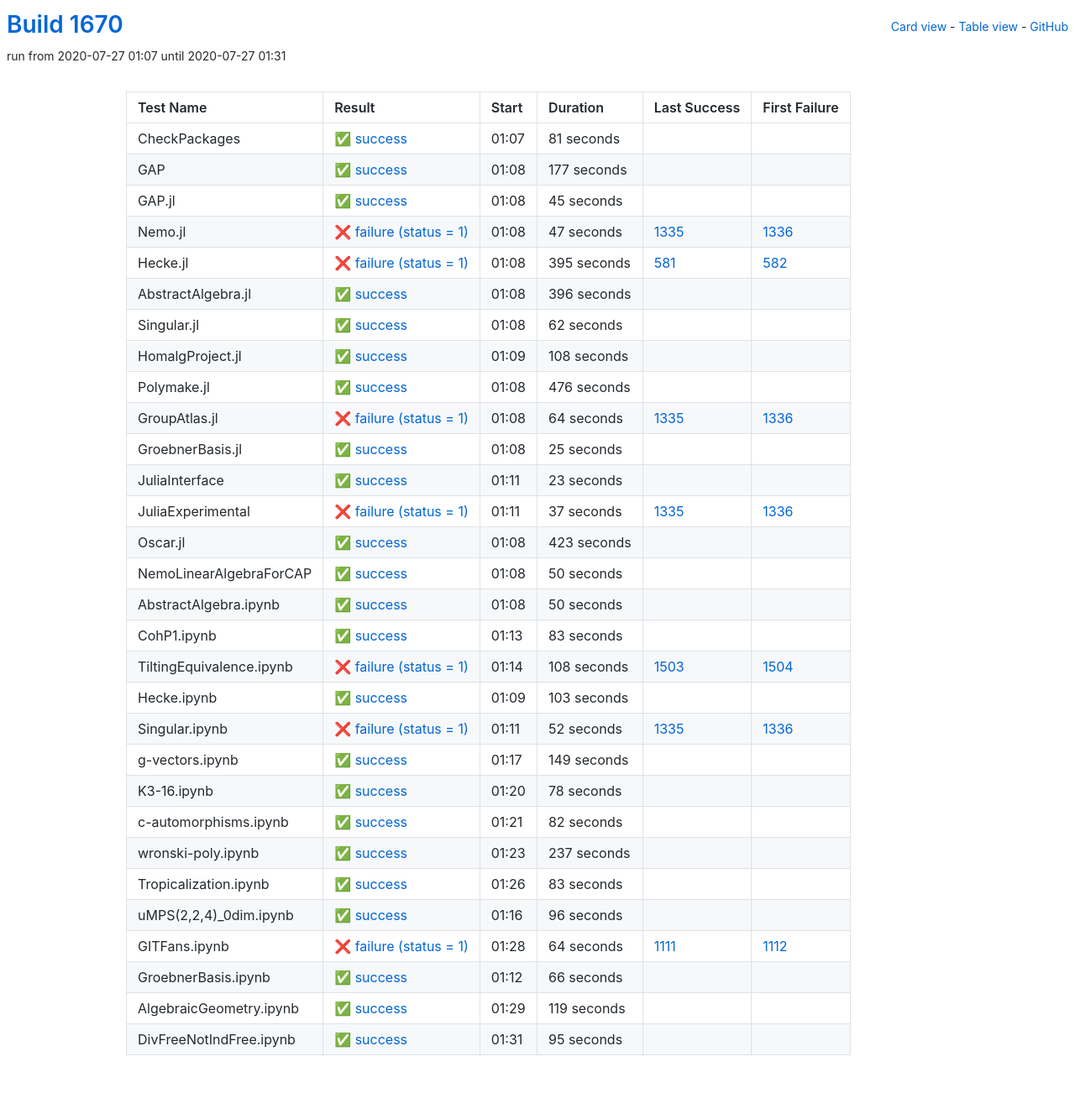
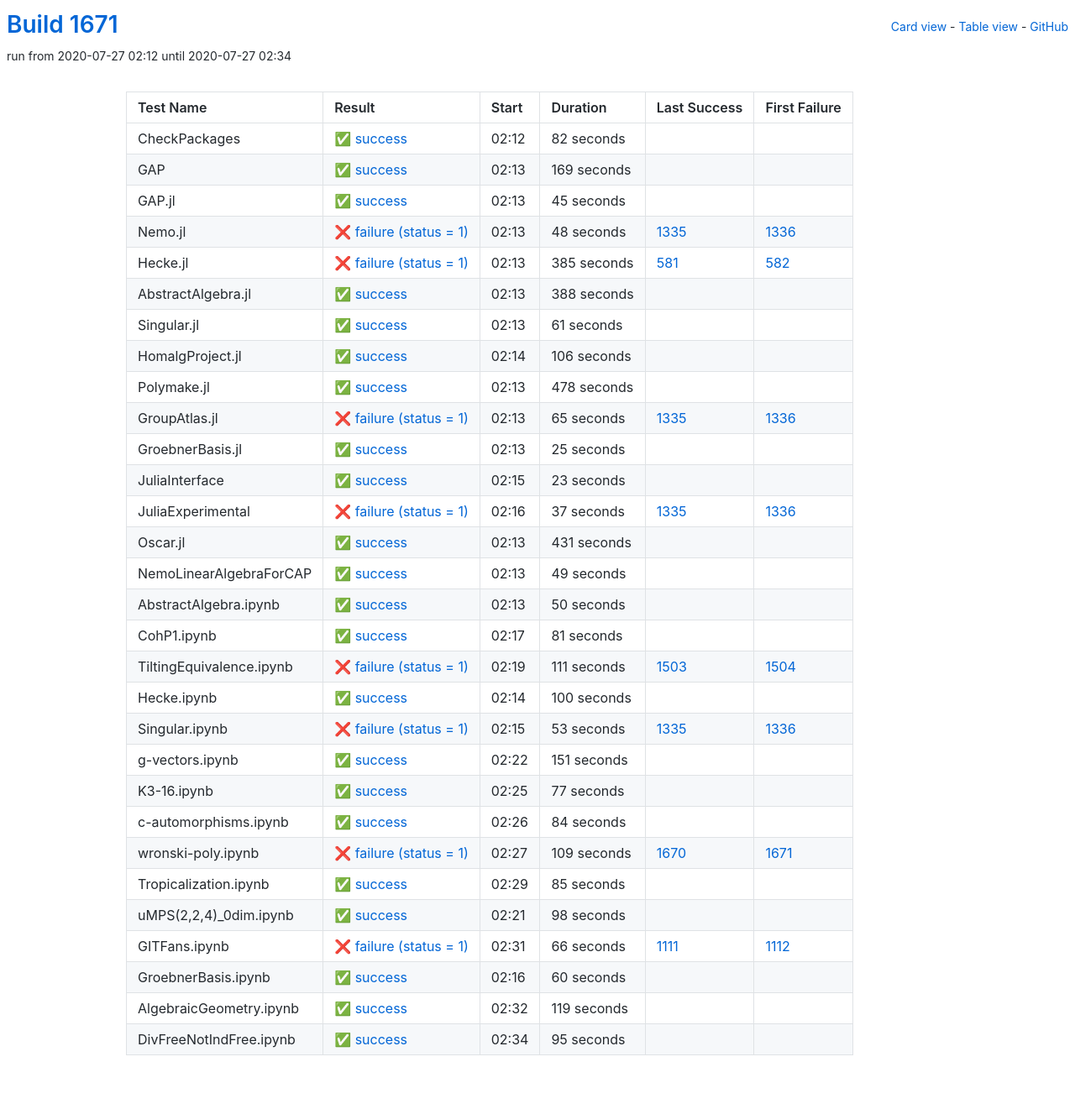
Before and after one commit to oscar-system/oscar-ci-status-1.4, a Jekyll site: the page built from table.html, in a window 1280 px wide. Shown: the whole page at 84% size. Built offline with Jekyll 4.4.1, drawn with Linux system fonts in a browser that asks for light colours.

Commit message:
Build #1671

```diff
--- a/_data/ci.yml
+++ b/_data/ci.yml
@@ -1,6 +1,6 @@
 ---
-build: 1670
-build_url: https://oscarci.mathematik.uni-kl.de/job/oscar-julia-1.4/1670/
+build: 1671
+build_url: https://oscarci.mathematik.uni-kl.de/job/oscar-julia-1.4/1671/
 job: oscar-julia-1.4
 organization: oscar-system
 repo: oscar-ci-status-1.4
@@ -8,32 +8,32 @@ repourl: https://github.com/oscar-system/oscar-ci-status-1.4
 tests:
 - name: CheckPackages
   id: checkpackages
-  log: https://oscarci.mathematik.uni-kl.de/job/oscar-julia-1.4/1670/artifact/logs/build-1670/CheckPackages.log
-  start: 2020-07-27 01:07
+  log: https://oscarci.mathematik.uni-kl.de/job/oscar-julia-1.4/1671/artifact/logs/build-1671/CheckPackages.log
+  start: 2020-07-27 02:12
   success: true
   exitcode: 0
   status: success
-  duration: 81
+  duration: 82
   last_success: false
   last_success_url:
   first_failure: false
   first_failure_url:
 - name: GAP
   id: gap
-  log: https://oscarci.mathematik.uni-kl.de/job/oscar-julia-1.4/1670/artifact/logs/build-1670/GAP.log
-  start: 2020-07-27 01:08
+  log: https://oscarci.mathematik.uni-kl.de/job/oscar-julia-1.4/1671/artifact/logs/build-1671/GAP.log
+  start: 2020-07-27 02:13
   success: true
   exitcode: 0
   status: success
-  duration: 177
+  duration: 169
   last_success: false
   last_success_url:
   first_failure: false
   first_failure_url:
 - name: GAP.jl
   id: gap-jl
-  log: https://oscarci.mathematik.uni-kl.de/job/oscar-julia-1.4/1670/artifact/logs/build-1670/GAP.jl.log
-  start: 2020-07-27 01:08
+  log: https://oscarci.mathematik.uni-kl.de/job/oscar-julia-1.4/1671/artifact/logs/build-1671/GAP.jl.log
+  start: 2020-07-27 02:13
   success: true
   exitcode: 0
   status: success
@@ -44,92 +44,92 @@ tests:
   first_failure_url:
 - name: Nemo.jl
   id: nemo-jl
-  log: https://oscarci.mathematik.uni-kl.de/job/oscar-julia-1.4/1670/artifact/logs/build-1670/Nemo.jl.log
-  start: 2020-07-27 01:08
+  log: https://oscarci.mathematik.uni-kl.de/job/oscar-julia-1.4/1671/artifact/logs/build-1671/Nemo.jl.log
+  start: 2020-07-27 02:13
   success: false
   exitcode: 1
   status: failure
-  duration: 47
+  duration: 48
   last_success: 1335
   last_success_url: https://oscarci.mathematik.uni-kl.de/job/oscar-julia-1.4/1335/
   first_failure: 1336
   first_failure_url: https://oscarci.mathematik.uni-kl.de/job/oscar-julia-1.4/1336/
 - name: Hecke.jl
   id: hecke-jl
-  log: https://oscarci.mathematik.uni-kl.de/job/oscar-julia-1.4/1670/artifact/logs/build-1670/Hecke.jl.log
-  start: 2020-07-27 01:08
+  log: https://oscarci.mathematik.uni-kl.de/job/oscar-julia-1.4/1671/artifact/logs/build-1671/Hecke.jl.log
+  start: 2020-07-27 02:13
   success: false
   exitcode: 1
   status: failure
-  duration: 395
+  duration: 385
   last_success: 581
   last_success_url: https://oscarci.mathematik.uni-kl.de/job/oscar-julia-1.4/581/
   first_failure: 582
   first_failure_url: https://oscarci.mathematik.uni-kl.de/job/oscar-julia-1.4/582/
 - name: AbstractAlgebra.jl
   id: abstractalgebra-jl
-  log: https://oscarci.mathematik.uni-kl.de/job/oscar-julia-1.4/1670/artifact/logs/build-1670/AbstractAlgebra.jl.log
-  start: 2020-07-27 01:08
+  log: https://oscarci.mathematik.uni-kl.de/job/oscar-julia-1.4/1671/artifact/logs/build-1671/AbstractAlgebra.jl.log
+  start: 2020-07-27 02:13
   success: true
   exitcode: 0
   status: success
-  duration: 396
+  duration: 388
   last_success: false
   last_success_url:
   first_failure: false
   first_failure_url:
 - name: Singular.jl
   id: singular-jl
-  log: https://oscarci.mathematik.uni-kl.de/job/oscar-julia-1.4/1670/artifact/logs/build-1670/Singular.jl.log
-  start: 2020-07-27 01:08
+  log: https://oscarci.mathematik.uni-kl.de/job/oscar-julia-1.4/1671/artifact/logs/build-1671/Singular.jl.log
+  start: 2020-07-27 02:13
   success: true
   exitcode: 0
   status: success
-  duration: 62
+  duration: 61
   last_success: false
   last_success_url:
   first_failure: false
   first_failure_url:
 - name: HomalgProject.jl
   id: homalgproject-jl
-  log: https://oscarci.mathematik.uni-kl.de/job/oscar-julia-1.4/1670/artifact/logs/build-1670/HomalgProject.jl.log
-  start: 2020-07-27 01:09
+  log: https://oscarci.mathematik.uni-kl.de/job/oscar-julia-1.4/1671/artifact/logs/build-1671/HomalgProject.jl.log
+  start: 2020-07-27 02:14
   success: true
   exitcode: 0
   status: success
-  duration: 108
+  duration: 106
   last_success: false
   last_success_url:
   first_failure: false
   first_failure_url:
 - name: Polymake.jl
   id: polymake-jl
-  log: https://oscarci.mathematik.uni-kl.de/job/oscar-julia-1.4/1670/artifact/logs/build-1670/Polymake.jl.log
-  start: 2020-07-27 01:08
+  log: https://oscarci.mathematik.uni-kl.de/job/oscar-julia-1.4/1671/artifact/logs/build-1671/Polymake.jl.log
+  start: 2020-07-27 02:13
   success: true
   exitcode: 0
   status: success
-  duration: 476
+  duration: 478
   last_success: false
   last_success_url:
   first_failure: false
   first_failure_url:
 - name: GroupAtlas.jl
   id: groupatlas-jl
-  log: https://oscarci.mathematik.uni-kl.de/job/oscar-julia-1.4/1670/artifact/logs/build-1670/GroupAtlas.jl.log
-  start: 2020-07-27 01:08
+  log: https://oscarci.mathematik.uni-kl.de/job/oscar-julia-1.4/1671/artifact/logs/build-1671/GroupAtlas.jl.log
+  start: 2020-07-27 02:13
   success: false
   exitcode: 1
   status: failure
-  duration: 64
+  duration: 65
   last_success: 1335
   last_success_url: https://oscarci.mathematik.uni-kl.de/job/oscar-julia-1.4/1335/
   first_failure: 1336
   first_failure_url: https://oscarci.mathematik.uni-kl.de/job/oscar-julia-1.4/1336/
 - name: GroebnerBasis.jl
   id: groebnerbasis-jl
-  log: https://oscarci.mathematik.uni-kl.de/job/oscar-julia-1.4/1670/artifact/logs/build-1670/GroebnerBasis.jl.log
-  start: 2020-07-27 01:08
+  log: https://oscarci.mathematik.uni-kl.de/job/oscar-julia-1.4/1671/artifact/logs/build-1671/GroebnerBasis.jl.log
+  start: 2020-07-27 02:13
   success: true
   exitcode: 0
   status: success
@@ -140,8 +140,8 @@ tests:
   first_failure_url:
 - name: JuliaInterface
   id: juliainterface
-  log: https://oscarci.mathematik.uni-kl.de/job/oscar-julia-1.4/1670/artifact/logs/build-1670/JuliaInterface.log
-  start: 2020-07-27 01:11
+  log: https://oscarci.mathematik.uni-kl.de/job/oscar-julia-1.4/1671/artifact/logs/build-1671/JuliaInterface.log
+  start: 2020-07-27 02:15
   success: true
   exitcode: 0
   status: success
@@ -152,8 +152,8 @@ tests:
   first_failure_url:
 - name: JuliaExperimental
   id: juliaexperimental
-  log: https://oscarci.mathematik.uni-kl.de/job/oscar-julia-1.4/1670/artifact/logs/build-1670/JuliaExperimental.log
-  start: 2020-07-27 01:11
+  log: https://oscarci.mathematik.uni-kl.de/job/oscar-julia-1.4/1671/artifact/logs/build-1671/JuliaExperimental.log
+  start: 2020-07-27 02:16
   success: false
   exitcode: 1
   status: failure
@@ -164,32 +164,32 @@ tests:
   first_failure_url: https://oscarci.mathematik.uni-kl.de/job/oscar-julia-1.4/1336/
 - name: Oscar.jl
   id: oscar-jl
-  log: https://oscarci.mathematik.uni-kl.de/job/oscar-julia-1.4/1670/artifact/logs/build-1670/Oscar.jl.log
-  start: 2020-07-27 01:08
+  log: https://oscarci.mathematik.uni-kl.de/job/oscar-julia-1.4/1671/artifact/logs/build-1671/Oscar.jl.log
+  start: 2020-07-27 02:13
   success: true
   exitcode: 0
   status: success
-  duration: 423
+  duration: 431
   last_success: false
   last_success_url:
   first_failure: false
   first_failure_url:
 - name: NemoLinearAlgebraForCAP
   id: nemolinearalgebraforcap
-  log: https://oscarci.mathematik.uni-kl.de/job/oscar-julia-1.4/1670/artifact/logs/build-1670/NemoLinearAlgebraForCAP.log
-  start: 2020-07-27 01:08
+  log: https://oscarci.mathematik.uni-kl.de/job/oscar-julia-1.4/1671/artifact/logs/build-1671/NemoLinearAlgebraForCAP.log
+  start: 2020-07-27 02:13
   success: true
   exitcode: 0
   status: success
-  duration: 50
+  duration: 49
   last_success: false
   last_success_url:
   first_failure: false
   first_failure_url:
 - name: AbstractAlgebra.ipynb
   id: abstractalgebra-ipynb
-  log: https://oscarci.mathematik.uni-kl.de/job/oscar-julia-1.4/1670/artifact/logs/build-1670/AbstractAlgebra.ipynb.log
-  start: 2020-07-27 01:08
+  log: https://oscarci.mathematik.uni-kl.de/job/oscar-julia-1.4/1671/artifact/logs/build-1671/AbstractAlgebra.ipynb.log
+  start: 2020-07-27 02:13
   success: true
   exitcode: 0
   status: success
@@ -200,152 +200,152 @@ tests:
   first_failure_url:
 - name: CohP1.ipynb
   id: cohp1-ipynb
-  log: https://oscarci.mathematik.uni-kl.de/job/oscar-julia-1.4/1670/artifact/logs/build-1670/CohP1.ipynb.log
-  start: 2020-07-27 01:13
+  log: https://oscarci.mathematik.uni-kl.de/job/oscar-julia-1.4/1671/artifact/logs/build-1671/CohP1.ipynb.log
+  start: 2020-07-27 02:17
   success: true
   exitcode: 0
   status: success
-  duration: 83
+  duration: 81
   last_success: false
   last_success_url:
   first_failure: false
   first_failure_url:
 - name: TiltingEquivalence.ipynb
   id: tiltingequivalence-ipynb
-  log: https://oscarci.mathematik.uni-kl.de/job/oscar-julia-1.4/1670/artifact/logs/build-1670/TiltingEquivalence.ipynb.log
-  start: 2020-07-27 01:14
+  log: https://oscarci.mathematik.uni-kl.de/job/oscar-julia-1.4/1671/artifact/logs/build-1671/TiltingEquivalence.ipynb.log
+  start: 2020-07-27 02:19
   success: false
   exitcode: 1
   status: failure
-  duration: 108
+  duration: 111
   last_success: 1503
   last_success_url: https://oscarci.mathematik.uni-kl.de/job/oscar-julia-1.4/1503/
   first_failure: 1504
   first_failure_url: https://oscarci.mathematik.uni-kl.de/job/oscar-julia-1.4/1504/
 - name: Hecke.ipynb
   id: hecke-ipynb
-  log: https://oscarci.mathematik.uni-kl.de/job/oscar-julia-1.4/1670/artifact/logs/build-1670/Hecke.ipynb.log
-  start: 2020-07-27 01:09
+  log: https://oscarci.mathematik.uni-kl.de/job/oscar-julia-1.4/1671/artifact/logs/build-1671/Hecke.ipynb.log
+  start: 2020-07-27 02:14
   success: true
   exitcode: 0
   status: success
-  duration: 103
+  duration: 100
   last_success: false
   last_success_url:
   first_failure: false
   first_failure_url:
 - name: Singular.ipynb
   id: singular-ipynb
-  log: https://oscarci.mathematik.uni-kl.de/job/oscar-julia-1.4/1670/artifact/logs/build-1670/Singular.ipynb.log
-  start: 2020-07-27 01:11
+  log: https://oscarci.mathematik.uni-kl.de/job/oscar-julia-1.4/1671/artifact/logs/build-1671/Singular.ipynb.log
+  start: 2020-07-27 02:15
   success: false
   exitcode: 1
   status: failure
-  duration: 52
+  duration: 53
   last_success: 1335
   last_success_url: https://oscarci.mathematik.uni-kl.de/job/oscar-julia-1.4/1335/
   first_failure: 1336
   first_failure_url: https://oscarci.mathematik.uni-kl.de/job/oscar-julia-1.4/1336/
 - name: g-vectors.ipynb
   id: g-vectors-ipynb
-  log: https://oscarci.mathematik.uni-kl.de/job/oscar-julia-1.4/1670/artifact/logs/build-1670/g-vectors.ipynb.log
-  start: 2020-07-27 01:17
+  log: https://oscarci.mathematik.uni-kl.de/job/oscar-julia-1.4/1671/artifact/logs/build-1671/g-vectors.ipynb.log
+  start: 2020-07-27 02:22
   success: true
   exitcode: 0
   status: success
-  duration: 149
+  duration: 151
   last_success: false
   last_success_url:
   first_failure: false
   first_failure_url:
 - name: K3-16.ipynb
   id: k3-16-ipynb
-  log: https://oscarci.mathematik.uni-kl.de/job/oscar-julia-1.4/1670/artifact/logs/build-1670/K3-16.ipynb.log
-  start: 2020-07-27 01:20
+  log: https://oscarci.mathematik.uni-kl.de/job/oscar-julia-1.4/1671/artifact/logs/build-1671/K3-16.ipynb.log
+  start: 2020-07-27 02:25
   success: true
   exitcode: 0
   status: success
-  duration: 78
+  duration: 77
   last_success: false
   last_success_url:
   first_failure: false
   first_failure_url:
 - name: c-automorphisms.ipynb
   id: c-automorphisms-ipynb
-  log: https://oscarci.mathematik.uni-kl.de/job/oscar-julia-1.4/1670/artifact/logs/build-1670/c-automorphisms.ipynb.log
-  start: 2020-07-27 01:21
+  log: https://oscarci.mathematik.uni-kl.de/job/oscar-julia-1.4/1671/artifact/logs/build-1671/c-automorphisms.ipynb.log
+  start: 2020-07-27 02:26
   success: true
   exitcode: 0
   status: success
-  duration: 82
+  duration: 84
   last_success: false
   last_success_url:
   first_failure: false
   first_failure_url:
 - name: wronski-poly.ipynb
   id: wronski-poly-ipynb
-  log: https://oscarci.mathematik.uni-kl.de/job/oscar-julia-1.4/1670/artifact/logs/build-1670/wronski-poly.ipynb.log
-  start: 2020-07-27 01:23
+  log: https://oscarci.mathematik.uni-kl.de/job/oscar-julia-1.4/1671/artifact/logs/build-1671/wronski-poly.ipynb.log
+  start: 2020-07-27 02:27
+  success: false
+  exitcode: 1
+  status: failure
+  duration: 109
+  last_success: 1670
+  last_success_url: https://oscarci.mathematik.uni-kl.de/job/oscar-julia-1.4/1670/
+  first_failure: 1671
+  first_failure_url: https://oscarci.mathematik.uni-kl.de/job/oscar-julia-1.4/1671/
+- name: Tropicalization.ipynb
+  id: tropicalization-ipynb
+  log: https://oscarci.mathematik.uni-kl.de/job/oscar-julia-1.4/1671/artifact/logs/build-1671/Tropicalization.ipynb.log
+  start: 2020-07-27 02:29
   success: true
   exitcode: 0
   status: success
-  duration: 237
-  last_success: false
-  last_success_url:
-  first_failure: false
-  first_failure_url:
-- name: Tropicalization.ipynb
-  id: tropicalization-ipynb
-  log: https://oscarci.mathematik.uni-kl.de/job/oscar-julia-1.4/1670/artifact/logs/build-1670/Tropicalization.ipynb.log
-  start: 2020-07-27 01:26
-  success: true
-  exitcode: 0
-  status: success
-  duration: 83
+  duration: 85
   last_success: false
   last_success_url:
   first_failure: false
   first_failure_url:
 - name: uMPS(2,2,4)_0dim.ipynb
   id: umps-2-2-4-0dim-ipynb
-  log: https://oscarci.mathematik.uni-kl.de/job/oscar-julia-1.4/1670/artifact/logs/build-1670/uMPS-2-2-4-_0dim.ipynb.log
-  start: 2020-07-27 01:16
+  log: https://oscarci.mathematik.uni-kl.de/job/oscar-julia-1.4/1671/artifact/logs/build-1671/uMPS-2-2-4-_0dim.ipynb.log
+  start: 2020-07-27 02:21
   success: true
   exitcode: 0
   status: success
-  duration: 96
+  duration: 98
   last_success: false
   last_success_url:
   first_failure: false
   first_failure_url:
 - name: GITFans.ipynb
   id: gitfans-ipynb
-  log: https://oscarci.mathematik.uni-kl.de/job/oscar-julia-1.4/1670/artifact/logs/build-1670/GITFans.ipynb.log
-  start: 2020-07-27 01:28
+  log: https://oscarci.mathematik.uni-kl.de/job/oscar-julia-1.4/1671/artifact/logs/build-1671/GITFans.ipynb.log
+  start: 2020-07-27 02:31
   success: false
   exitcode: 1
   status: failure
-  duration: 64
+  duration: 66
   last_success: 1111
   last_success_url: https://oscarci.mathematik.uni-kl.de/job/oscar-julia-1.4/1111/
   first_failure: 1112
   first_failure_url: https://oscarci.mathematik.uni-kl.de/job/oscar-julia-1.4/1112/
 - name: GroebnerBasis.ipynb
   id: groebnerbasis-ipynb
-  log: https://oscarci.mathematik.uni-kl.de/job/oscar-julia-1.4/1670/artifact/logs/build-1670/GroebnerBasis.ipynb.log
-  start: 2020-07-27 01:12
+  log: https://oscarci.mathematik.uni-kl.de/job/oscar-julia-1.4/1671/artifact/logs/build-1671/GroebnerBasis.ipynb.log
+  start: 2020-07-27 02:16
   success: true
   exitcode: 0
   status: success
-  duration: 66
+  duration: 60
   last_success: false
   last_success_url:
   first_failure: false
   first_failure_url:
 - name: AlgebraicGeometry.ipynb
   id: algebraicgeometry-ipynb
-  log: https://oscarci.mathematik.uni-kl.de/job/oscar-julia-1.4/1670/artifact/logs/build-1670/AlgebraicGeometry.ipynb.log
-  start: 2020-07-27 01:29
+  log: https://oscarci.mathematik.uni-kl.de/job/oscar-julia-1.4/1671/artifact/logs/build-1671/AlgebraicGeometry.ipynb.log
+  start: 2020-07-27 02:32
   success: true
   exitcode: 0
   status: success
@@ -356,8 +356,8 @@ tests:
   first_failure_url:
 - name: DivFreeNotIndFree.ipynb
   id: divfreenotindfree-ipynb
-  log: https://oscarci.mathematik.uni-kl.de/job/oscar-julia-1.4/1670/artifact/logs/build-1670/DivFreeNotIndFree.ipynb.log
-  start: 2020-07-27 01:31
+  log: https://oscarci.mathematik.uni-kl.de/job/oscar-julia-1.4/1671/artifact/logs/build-1671/DivFreeNotIndFree.ipynb.log
+  start: 2020-07-27 02:34
   success: true
   exitcode: 0
   status: success
```
Also changed, not shown: README.md.
